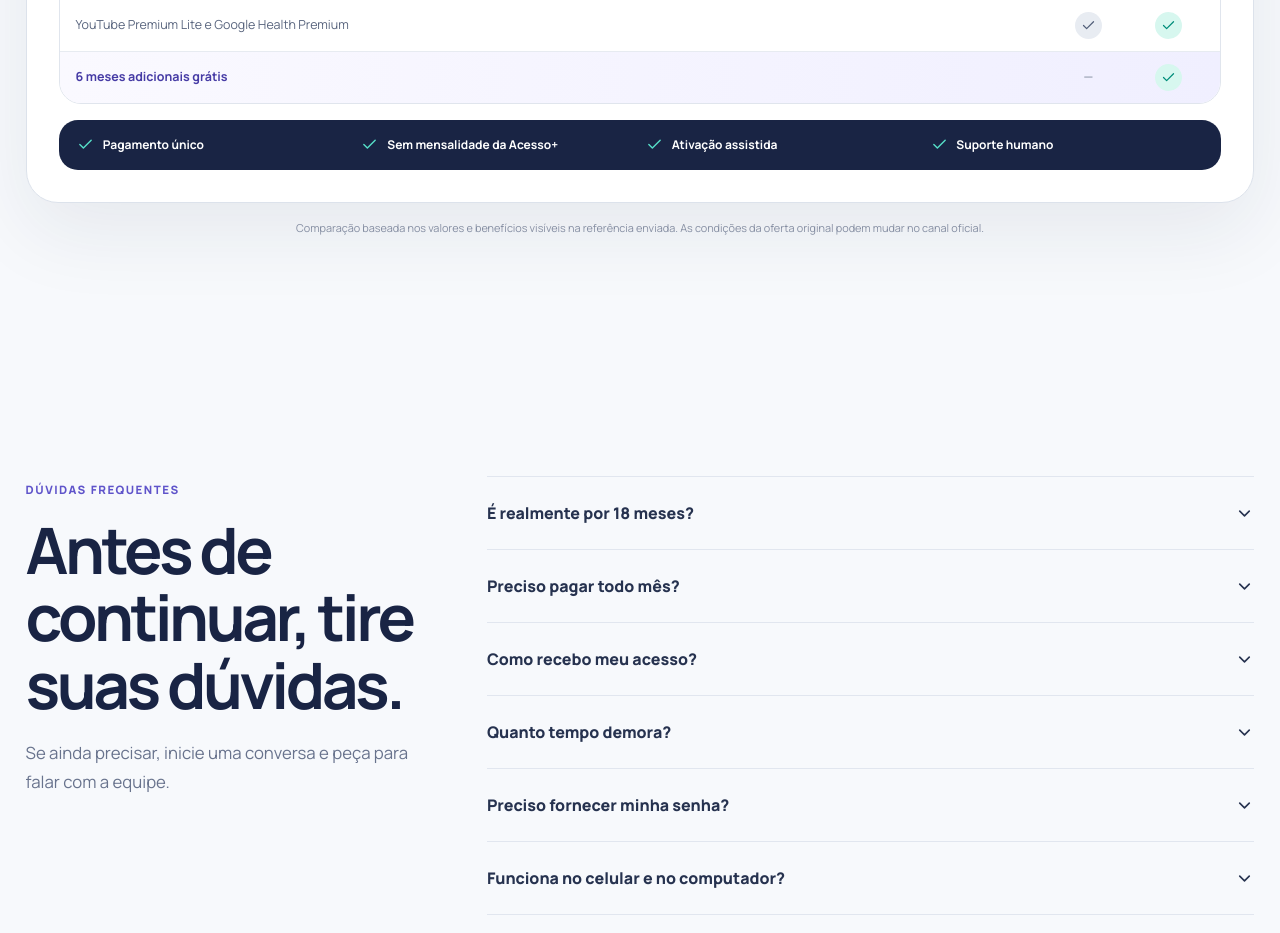
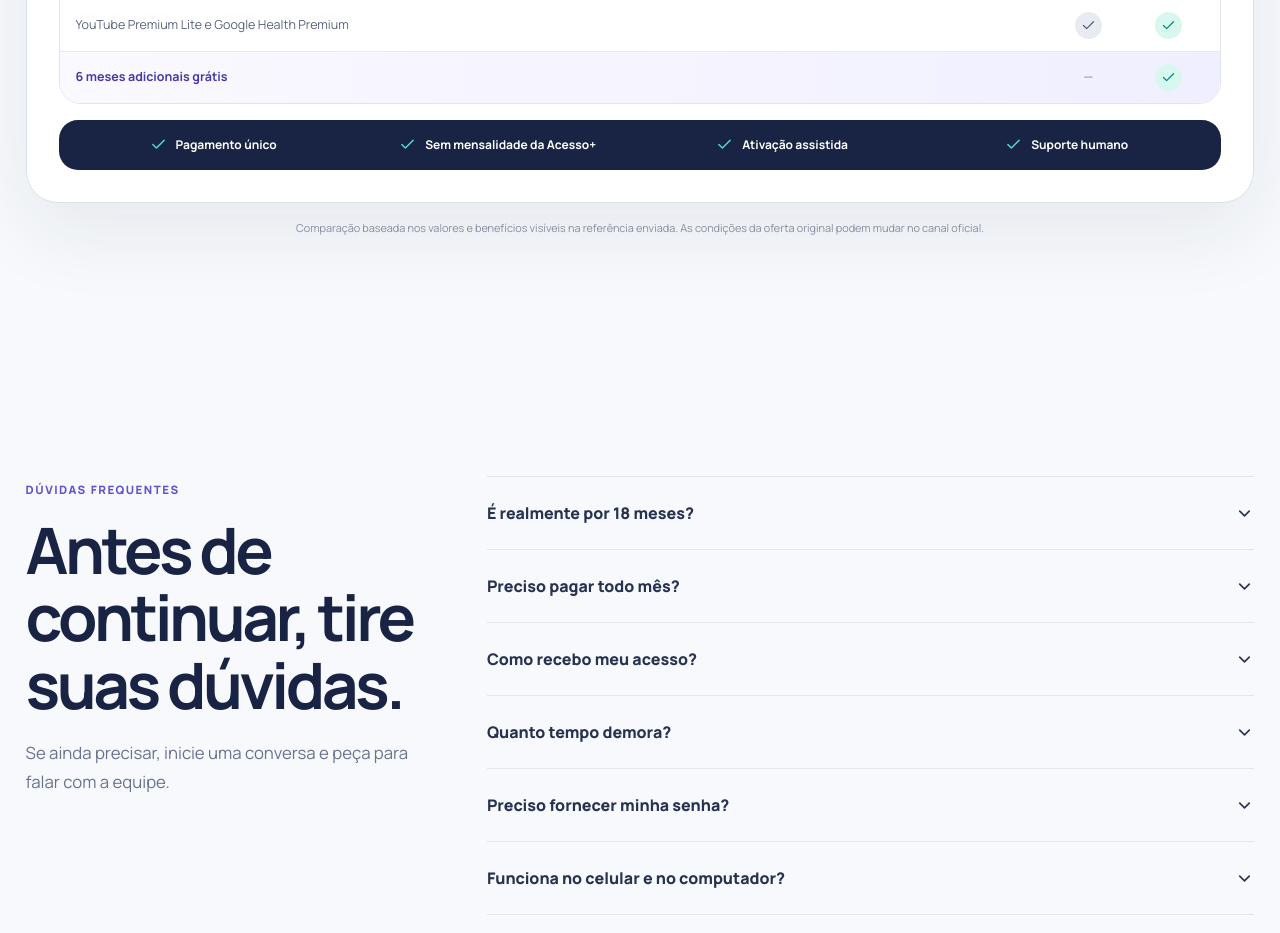
Before and after one commit to Gebelson/acessoplus, a Next.js app: page / in a window 1280 px wide. Shown: the part 4580-5513 px from the top of the page. Built offline with nearby package versions, Linux system fonts and the light colour scheme; no server answers.

Commit message:
style: center offer summary items

```diff
--- a/app/globals.css
+++ b/app/globals.css
@@ -624,7 +624,7 @@ a { text-decoration: none; }
 .comparison-bonus-row { background: linear-gradient(90deg,#faf9ff,#f0efff); color: #463ba5; }
 .comparison-not-included { color: #9ba3b4; font-weight: 700; }
 .comparison-footer { display: grid; gap: .75rem; margin-top: 1rem; border-radius: 19px; background: #192444; padding: 1rem 1.15rem; color: white; }
-.comparison-footer > div { display: flex; align-items: center; gap: .55rem; font-size: .75rem; font-weight: 700; }
+.comparison-footer > div { display: flex; align-items: center; justify-content: center; gap: .55rem; font-size: .75rem; font-weight: 700; text-align: center; }
 .comparison-footer svg { flex: none; color: #55ddc7; }
 .comparison-disclaimer { max-width: 900px; margin: 1rem auto 0; color: #8a93a7; font-size: .68rem; line-height: 1.6; text-align: center; }
 
```
